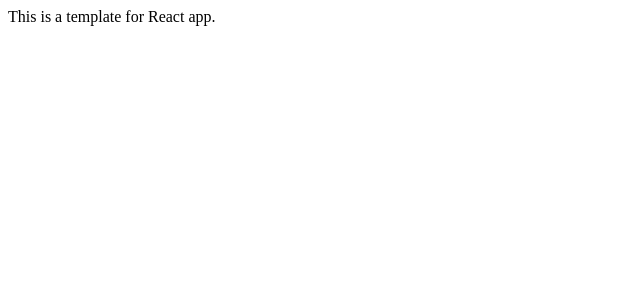
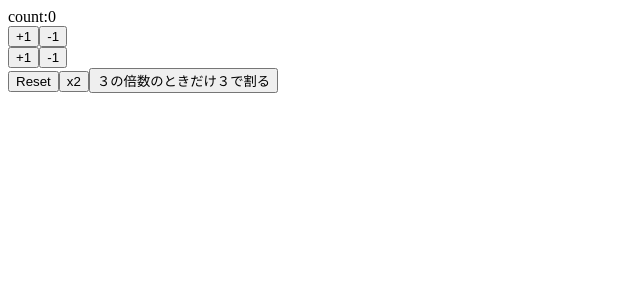
Before and after one commit to shimoren/react-hooks-101, a React (Create React App) app: page / in a window 1280 px wide. Shown: the top 300 px of the page, without its empty margins (0-640 px from the left). Built offline with nearby package versions, Linux system fonts and the light colour scheme.

Commit message:
counter_training

```diff
--- a/src/App.js
+++ b/src/App.js
@@ -1,13 +1,43 @@
 import React, { useState } from 'react'
 
 const App= () => {
-	const output = useState(1000)
-	console.log({output})
+	const [count,setCount] = useState(0)
+	const increment = () => setCount(count+1)
+	const decrement = () => setCount(count-1)
 
-	  return (
-    		<div>
-			This is a template for React app.
-   		 </div>
+	const increment2 = () => setCount(previousCount => previousCount + 1)
+	const decrement2 = () => setCount(previousCount => previousCount - 1)
+
+	const reset =() => setCount(0)
+
+	const twice =() => setCount(count * 2)
+
+	const devide3 =() => setCount (previousCount => {
+		if (previousCount % 3 === 0){
+			return previousCount / 3
+		}else{
+			return previousCount
+		}
+	})
+
+	return (
+	<>
+	<div>count:{count}</div>
+	<div>
+		<button onClick={increment}>+1</button>
+		<button onClick={decrement}>-1</button>
+	</div>
+	<div>
+		<button onClick={increment2}>+1</button>
+		<button onClick={decrement2}>-1</button>
+	</div>
+	<div>
+		<button onClick={reset}>Reset</button>
+		<button onClick={twice}>x2</button>
+		<button onClick={devide3}>３の倍数のときだけ３で割る</button>
+	</div>
+
+	</>
   )
 }
 
```
